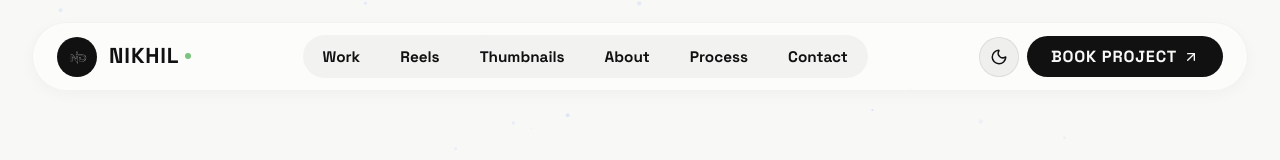
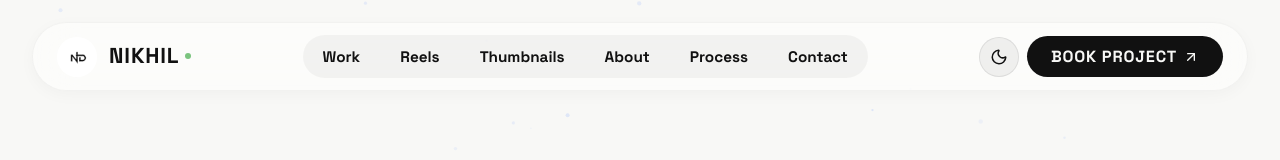
Before and after one commit to nikkhildhiman/nikkhildhiman-portfolio, a React (Vite) app: page / in a window 1280 px wide. Shown: the top 160 px of the page. Built offline with nearby package versions, Linux system fonts and the light colour scheme.

Commit message:
Changed Navbar display picture background to white

```diff
--- a/src/components/Navbar.jsx
+++ b/src/components/Navbar.jsx
@@ -74,7 +74,7 @@ export default function Navbar({ activePage, onNavigate, onOpenBooking, darkMode
                 width: '40px',
                 height: '40px',
                 borderRadius: '50%',
-                backgroundColor: darkMode ? '#5B8CFF' : 'var(--color-black)',
+                backgroundColor: '#ffffff',
                 color: darkMode ? '#ffffff' : 'var(--accent-blue)',
                 display: 'flex',
                 alignItems: 'center',
```
